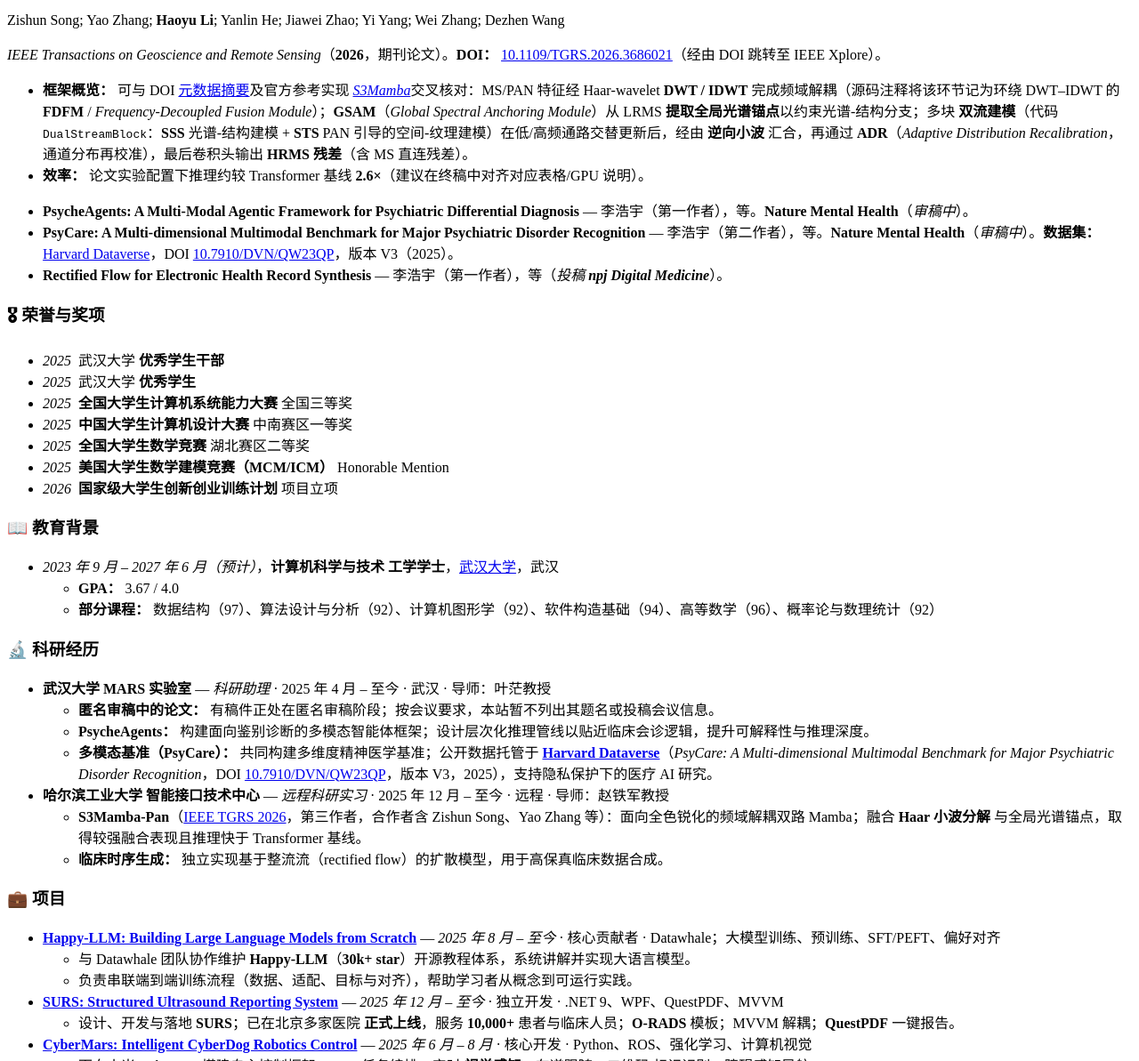
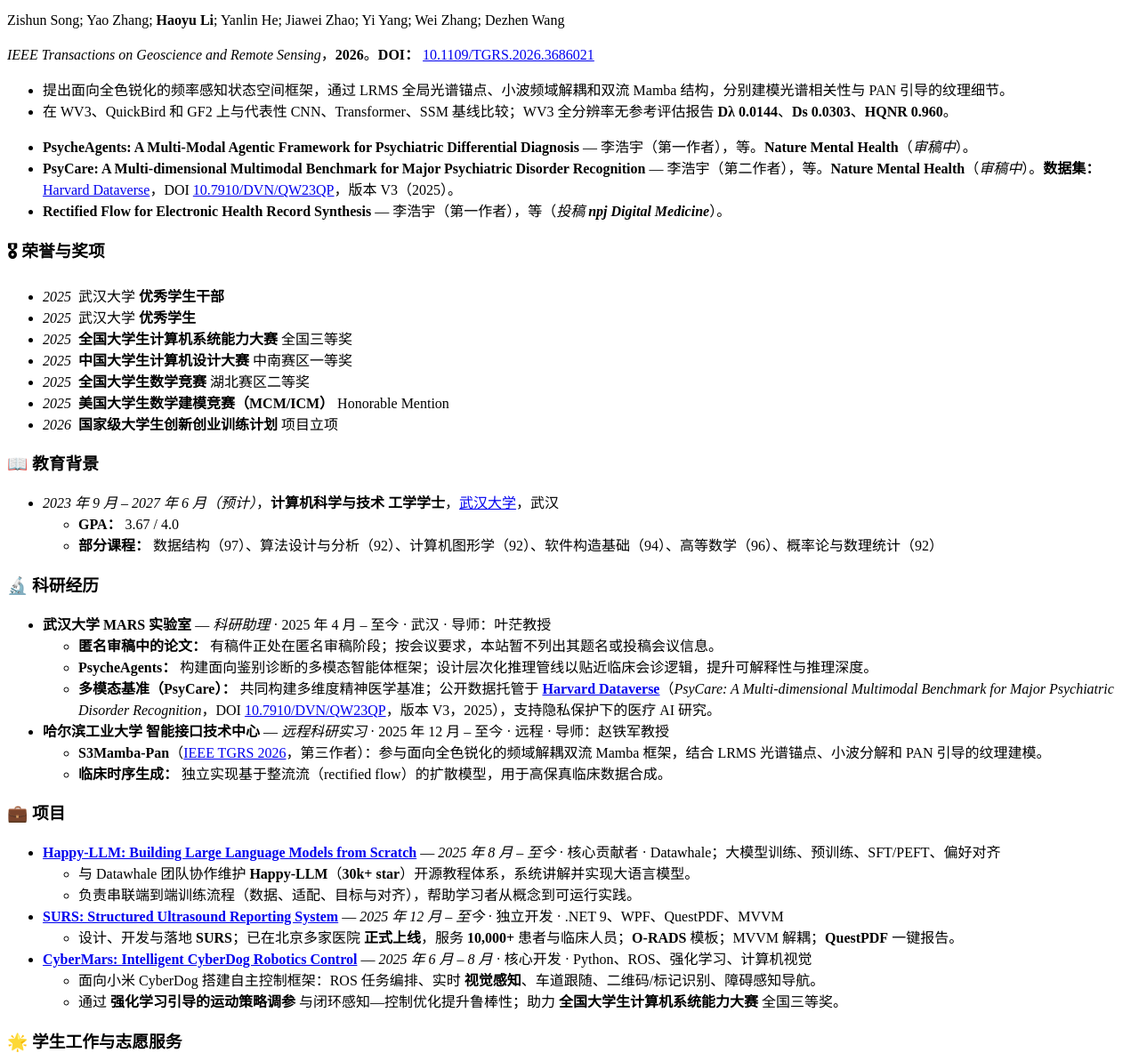
Before and after one commit to HaoyuLi-Nova/HaoyuLi-Nova.github.io, a Jekyll site: the page built from _pages/zh.md, in a window 1280 px wide and 1400 px high, scrolled down 1697 px. Shown: the part 207-1400 px from the top of the window at 89% size. Built offline with Jekyll 4.4.1, drawn with Linux system fonts in a browser that asks for light colours.

Commit message:
Refine publication entries for S3Mamba-Pan in English and Chinese, emphasizing the framework's features, evaluation results, and improving overall clarity and consistency with DOI references.

```diff
--- a/_includes/i18n/home-en.md
+++ b/_includes/i18n/home-en.md
@@ -17,18 +17,17 @@
 
 # 📝 Publications
 
-<div class='paper-box'><div class='paper-box-image'><div><a href="https://doi.org/10.1109/TGRS.2026.3686021" target="_blank" rel="noopener noreferrer" title="Open S3Mamba-Pan (IEEE TGRS) via DOI"><div class="badge">IEEE TGRS</div><img src='{{ "/images/Mamba_Framework.png" | relative_url }}' alt="S3Mamba-Pan: GSAM spectral anchors; Haar DWT-IDWT splits; stacked dual-stream SSS and STS Mamba paths; tail after ADR" width="100%"></a></div></div>
+<div class='paper-box'><div class='paper-box-image'><div><a href="https://doi.org/10.1109/TGRS.2026.3686021" target="_blank" rel="noopener noreferrer" title="Open S3Mamba-Pan (IEEE TGRS) via DOI"><div class="badge">IEEE TGRS</div><img src='{{ "/images/Mamba_Framework.png" | relative_url }}' alt="S3Mamba-Pan framework diagram" width="100%"></a></div></div>
 <div class='paper-box-text' markdown="1">
 
 [**S3Mamba-Pan: Spectral–Spatial–Scale Mamba With Frequency-Decoupled Dual-Stream for Pansharpening**](https://doi.org/10.1109/TGRS.2026.3686021)
 
 Zishun Song; Yao Zhang; **Haoyu Li**; Yanlin He; Jiawei Zhao; Yi Yang; Wei Zhang; Dezhen Wang
 
-*IEEE Transactions on Geoscience and Remote Sensing*, **2026** (journal article). **DOI:** [10.1109/TGRS.2026.3686021](https://doi.org/10.1109/TGRS.2026.3686021) — opens IEEE Xplore via DOI resolver.
+*IEEE Transactions on Geoscience and Remote Sensing*, **2026**. **DOI:** [10.1109/TGRS.2026.3686021](https://doi.org/10.1109/TGRS.2026.3686021)
 
-- **Framework (overview):** Aligned with the indexed abstract ([DOI resolver](https://doi.org/10.1109/tgrs.2026.3686021)) and the reference implementation [*S3Mamba*](https://github.com/FreeZS-a/S3Mamba): MS/PAN features use Haar-wavelet **DWT/IDWT** for frequency-aware decoupling (**FDFM** in code annotates this *Frequency-Decoupled Fusion Module* bridging DWT and IDWT). **GSAM** (*Global Spectral Anchoring Module*) extracts a global spectral anchor from LRMS that conditions the spectral-structure stream. Repeated **dual-stream blocks** (**SSS** plus **STS** in code—spectral-structure modelling vs PAN-guided spatial-texture modelling) refine low/high bands, **inverse wavelet fusion** merges them, **ADR** (*Adaptive Distribution Recalibration*) recalibrates channel statistics, then a convolutional head predicts HRMS residuals with an LRMS skip.
-
-- **Efficiency:** about **2.6×** faster inference than Transformer baselines in **authors’ experiments** *(align wording with your camera‑ready timing table when you revise the homepage).*
+- Proposes a frequency-aware state-space framework for pansharpening, using LRMS global spectral anchors, wavelet-based frequency decoupling, and a dual-stream Mamba design for spectral correlation learning and PAN-guided texture enhancement.
+- Evaluated on WV3, QuickBird, and GF2 against representative CNN, Transformer, and SSM baselines; full-resolution WV3 no-reference assessment reports **Dλ 0.0144**, **Ds 0.0303**, and **HQNR 0.960**.
 </div>
 </div>
 
@@ -66,7 +65,7 @@
   - **Multimodal benchmarking (PsyCare):** Co-developed the multi-dimensional psychiatric benchmark; public release on **[Harvard Dataverse](https://doi.org/10.7910/DVN/QW23QP)** (*PsyCare: A Multi-dimensional Multimodal Benchmark for Major Psychiatric Disorder Recognition*, DOI [10.7910/DVN/QW23QP](https://doi.org/10.7910/DVN/QW23QP), version V3, 2025) to support privacy-preserving medical AI research.
 
 - **Intelligent Interface Center, Harbin Institute of Technology** — *Research Intern* · Dec. 2025 – Present · Remote · Advisor: Prof. Tiejun Zhao
-  - **S3Mamba-Pan** ([IEEE TGRS 2026](https://doi.org/10.1109/TGRS.2026.3686021)) — third author alongside Zishun Song, Yao Zhang, et al.: engineered a frequency-decoupled dual-stream Mamba architecture for pansharpening; integrated **Haar-wavelet decomposition** with global spectral anchors for strong fusion performance and faster inference than Transformer baselines.
+  - **S3Mamba-Pan** ([IEEE TGRS 2026](https://doi.org/10.1109/TGRS.2026.3686021)) — third author: contributed to a frequency-decoupled dual-stream Mamba framework for pansharpening, combining LRMS spectral anchoring, wavelet decomposition, and PAN-guided texture modeling.
   - **Clinical time-series generation:** Independently implemented rectified-flow diffusion models for high-fidelity clinical data synthesis.
 
 <span class='anchor' id='-projects'></span>
--- a/_includes/i18n/home-zh.md
+++ b/_includes/i18n/home-zh.md
@@ -17,17 +17,17 @@
 
 # 📝 发表论文
 
-<div class='paper-box'><div class='paper-box-image'><div><a href="https://doi.org/10.1109/TGRS.2026.3686021" target="_blank" rel="noopener noreferrer" title="通过 DOI 打开 S3Mamba-Pan（IEEE TGRS）"><div class="badge">IEEE TGRS</div><img src='{{ "/images/Mamba_Framework.png" | relative_url }}' alt="S3Mamba-Pan：GSAM 光谱锚点、Haar 小波 DWT-IDWT、双流 SSS+STS（DualStreamBlock）与 ADR" width="100%"></a></div></div>
+<div class='paper-box'><div class='paper-box-image'><div><a href="https://doi.org/10.1109/TGRS.2026.3686021" target="_blank" rel="noopener noreferrer" title="通过 DOI 打开 S3Mamba-Pan（IEEE TGRS）"><div class="badge">IEEE TGRS</div><img src='{{ "/images/Mamba_Framework.png" | relative_url }}' alt="S3Mamba-Pan 框架图" width="100%"></a></div></div>
 <div class='paper-box-text' markdown="1">
 
 [**S3Mamba-Pan: Spectral–Spatial–Scale Mamba With Frequency-Decoupled Dual-Stream for Pansharpening**](https://doi.org/10.1109/TGRS.2026.3686021)
 
 Zishun Song; Yao Zhang; **Haoyu Li**; Yanlin He; Jiawei Zhao; Yi Yang; Wei Zhang; Dezhen Wang
 
-*IEEE Transactions on Geoscience and Remote Sensing*（**2026**，期刊论文）。**DOI：** [10.1109/TGRS.2026.3686021](https://doi.org/10.1109/TGRS.2026.3686021)（经由 DOI 跳转至 IEEE Xplore）。
+*IEEE Transactions on Geoscience and Remote Sensing*，**2026**。**DOI：** [10.1109/TGRS.2026.3686021](https://doi.org/10.1109/TGRS.2026.3686021)
 
-- **框架概览：** 可与 DOI [元数据摘要](https://doi.org/10.1109/tgrs.2026.3686021)及官方参考实现 [*S3Mamba*](https://github.com/FreeZS-a/S3Mamba)交叉核对：MS/PAN 特征经 Haar‑wavelet **DWT / IDWT** 完成频域解耦（源码注释将该环节记为环绕 DWT–IDWT 的 **FDFM** / *Frequency‑Decoupled Fusion Module*）；**GSAM**（*Global Spectral Anchoring Module*）从 LRMS **提取全局光谱锚点**以约束光谱‑结构分支；多块 **双流建模**（代码 `DualStreamBlock`：**SSS** 光谱‑结构建模 + **STS** PAN 引导的空间‑纹理建模）在低/高频通路交替更新后，经由 **逆向小波** 汇合，再通过 **ADR**（*Adaptive Distribution Recalibration*，通道分布再校准），最后卷积头输出 **HRMS 残差**（含 MS 直连残差）。
-- **效率：** 论文实验配置下推理约较 Transformer 基线 **2.6×**（建议在终稿中对齐对应表格/GPU 说明）。
+- 提出面向全色锐化的频率感知状态空间框架，通过 LRMS 全局光谱锚点、小波频域解耦和双流 Mamba 结构，分别建模光谱相关性与 PAN 引导的纹理细节。
+- 在 WV3、QuickBird 和 GF2 上与代表性 CNN、Transformer、SSM 基线比较；WV3 全分辨率无参考评估报告 **Dλ 0.0144**、**Ds 0.0303**、**HQNR 0.960**。
 
 </div>
 </div>
@@ -66,7 +66,7 @@
   - **多模态基准（PsyCare）：** 共同构建多维度精神医学基准；公开数据托管于 **[Harvard Dataverse](https://doi.org/10.7910/DVN/QW23QP)**（*PsyCare: A Multi-dimensional Multimodal Benchmark for Major Psychiatric Disorder Recognition*，DOI [10.7910/DVN/QW23QP](https://doi.org/10.7910/DVN/QW23QP)，版本 V3，2025），支持隐私保护下的医疗 AI 研究。
 
 - **哈尔滨工业大学 智能接口技术中心** — *远程科研实习* · 2025 年 12 月 – 至今 · 远程 · 导师：赵铁军教授
-  - **S3Mamba-Pan**（[IEEE TGRS 2026](https://doi.org/10.1109/TGRS.2026.3686021)，第三作者，合作者含 Zishun Song、Yao Zhang 等）：面向全色锐化的频域解耦双路 Mamba；融合 **Haar 小波分解** 与全局光谱锚点，取得较强融合表现且推理快于 Transformer 基线。
+  - **S3Mamba-Pan**（[IEEE TGRS 2026](https://doi.org/10.1109/TGRS.2026.3686021)，第三作者）：参与面向全色锐化的频域解耦双流 Mamba 框架，结合 LRMS 光谱锚点、小波分解和 PAN 引导的纹理建模。
   - **临床时序生成：** 独立实现基于整流流（rectified flow）的扩散模型，用于高保真临床数据合成。
 
 <span class='anchor' id='-projects'></span>
```
